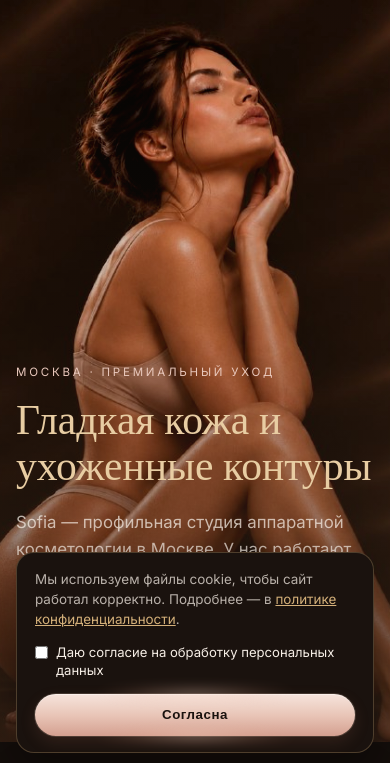
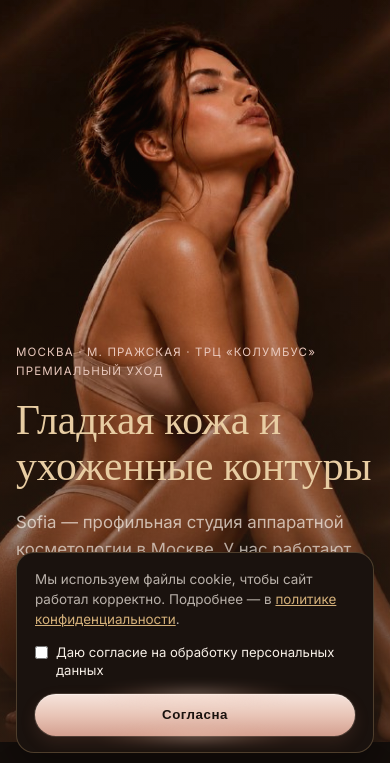
Before and after one commit to VMRcompany/sofia-studio, a plain HTML site: page index.html in a window 390 px wide. Shown: the part 75-838 px from the top of the page. Drawn offline with nearby package versions, Linux system fonts and the light colour scheme.

Commit message:
Show Moscow, Prazhskaya and Columbus on the homepage to filter the right audience.
Co-authored-by: Cursor <cursoragent@cursor.com>

```diff
--- a/index.html
+++ b/index.html
@@ -68,6 +68,11 @@
       padding: 0;
     }
 
+    body[data-page="home"] .home-hero .eyebrow {
+      letter-spacing: 0.16em;
+      line-height: 1.7;
+    }
+
     body[data-page="home"] .home-hero-cards {
       display: grid;
       grid-template-columns: 1fr;
@@ -133,6 +138,10 @@
     }
 
     @media (max-width: 900px) {
+      body[data-page="home"] .home-hero .eyebrow {
+        letter-spacing: 0.1em;
+      }
+
       body[data-page="home"] .home-hero .hero-bg {
         filter: contrast(1.1) saturate(1.04);
       }
@@ -157,7 +166,7 @@
         <img class="hero-bg" src="images/hero.jpg?v=5" alt="Премиальный уход и гладкая кожа" fetchpriority="high" decoding="async">
         <div class="home-hero-copy-wrap">
           <div class="hero-copy">
-            <p class="eyebrow">Москва · премиальный уход</p>
+            <p class="eyebrow">Москва · м. Пражская · ТРЦ «Колумбус»<br>премиальный уход</p>
             <h1>Гладкая кожа и ухоженные контуры</h1>
             <p class="lead">Sofia — профильная студия аппаратной косметологии в Москве. У нас работают мастера с медицинским образованием и опытом от 3 лет на современном сертифицированном оборудовании. Выберите нужное направление, чтобы узнать подробности и записаться:</p>
           </div>
```
